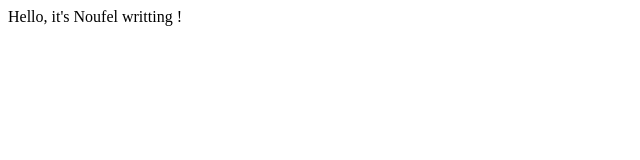
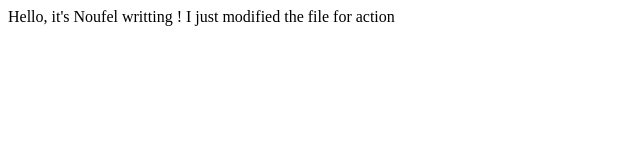
Before and after one commit to Nouf-Nouf/TD2_Decentralization, a plain HTML site: page src/index.html in a window 1280 px wide. Shown: the whole page, without its empty margins (0-640 px from the left). Drawn offline with Linux system fonts and the light colour scheme.

Commit message:
modify html

```diff
--- a/src/index.html
+++ b/src/index.html
@@ -7,5 +7,7 @@
 </head>
 <body>
     Hello, it's Noufel writting !
+
+    I just modified the file for action
 </body>
 </html>
```
